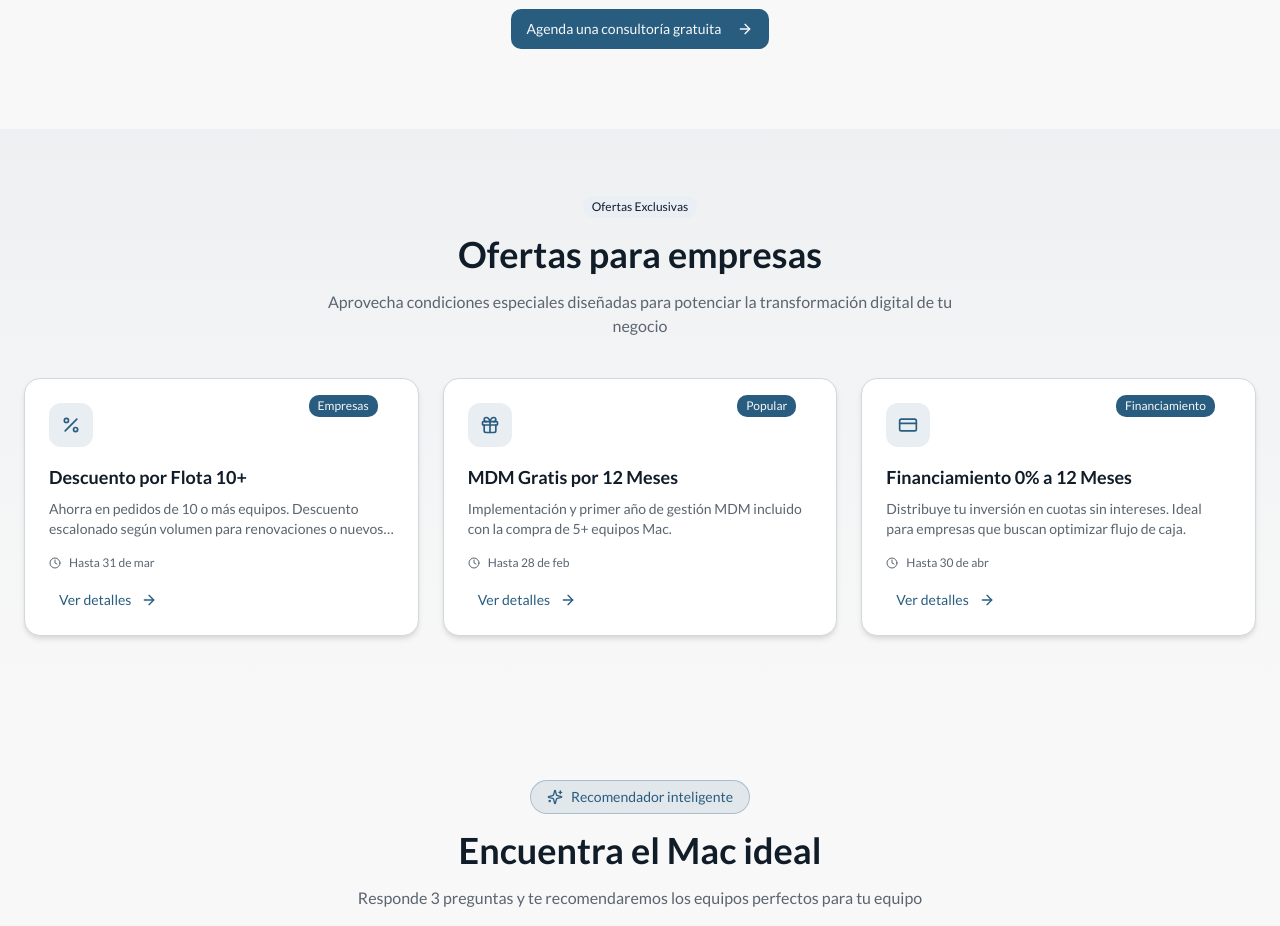
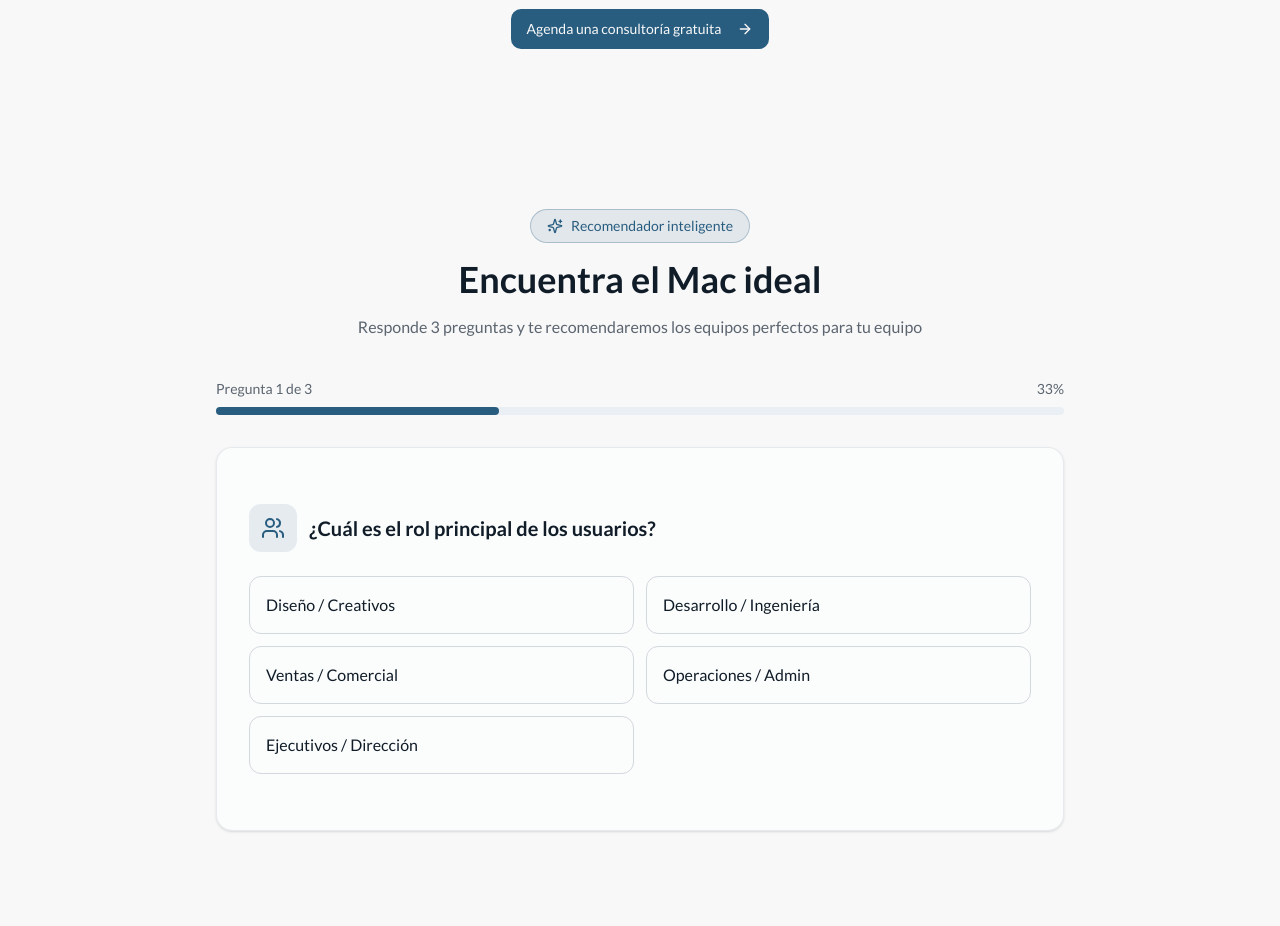
Before and after one commit to medialab02/macp, a Next.js app: page /mac-para-empresas in a window 1280 px wide. Shown: the part 2020-2946 px from the top of the page. Built offline with nearby package versions, Linux system fonts and the light colour scheme.

Commit message:
feat: remove OffersSection component from MacParaEmpresasPage

```diff
--- a/app/mac-para-empresas/page.tsx
+++ b/app/mac-para-empresas/page.tsx
@@ -23,7 +23,6 @@ export default function MacParaEmpresasPage() {
       <main>
         <LandingHero />
         <WhyMacSection />
-        <OffersSection />
         <MacWizard />
 
         {/* Services section */}
```
